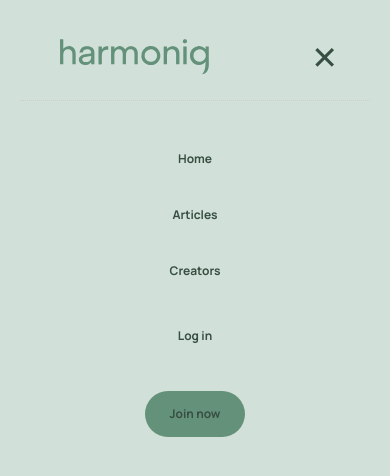
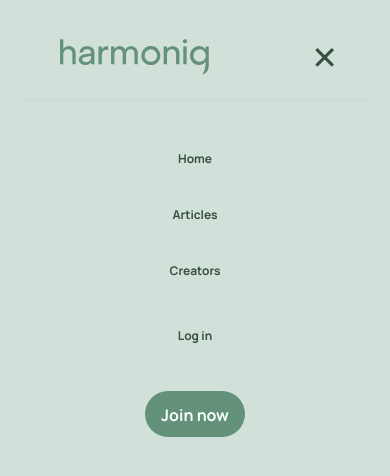
Before and after one commit to Nikolas-vl/project-harmoniq-front-end, a React (Vite) app: page / in a window 390 px wide. Both pictures are taken after a click on the button 339 px from the left and 37 px from the top of the page. Shown: the top 476 px of the page. Built offline with nearby package versions, Linux system fonts and the light colour scheme.

Commit message:
task/19-20-navigation-components

```diff
--- a/src/modules/Navigation/Navigation.jsx
+++ b/src/modules/Navigation/Navigation.jsx
@@ -1,8 +1,11 @@
-
 import { NavLink, useNavigate } from 'react-router-dom';
 import { useState, useEffect } from 'react';
 import styles from './Navigation.module.css';
-import logo from '../../assets/icons/header-logo.svg';
+
+
+import AuthButtons from './components/AuthButtons';
+import Burger from './components/Burger';
+import MobileMenu from './components/MobileMenu';
 
 function Navigation() {
   const navigate = useNavigate();
@@ -12,7 +15,6 @@ function Navigation() {
   const [isDesktop, setIsDesktop] = useState(window.innerWidth >= 1440);
   const [isTablet, setIsTablet] = useState(window.innerWidth >= 768 && window.innerWidth < 1440);
   const [isMobile, setIsMobile] = useState(window.innerWidth < 768);
-
 
   useEffect(() => {
     const handleResize = () => {
@@ -48,100 +50,59 @@ function Navigation() {
   };
 
   const toggleMenu = () => {
-    setIsMenuOpen(prevState => !prevState);
+    setIsMenuOpen(prev => !prev);
   };
 
   return (
     <nav className={styles.nav}>
-
+      {/* Навігація (десктоп) */}
       {isDesktop && (
         <ul className={styles.linkList}>
-          <li><NavLink to="/" className={({ isActive }) => isActive ? styles.active : undefined} onClick={() => setIsMenuOpen(false)}>Home</NavLink></li>
-          <li><NavLink to="/articles" className={({ isActive }) => isActive ? styles.active : undefined} onClick={() => setIsMenuOpen(false)}>Articles</NavLink></li>
-          <li><NavLink to="/creators" className={({ isActive }) => isActive ? styles.active : undefined} onClick={() => setIsMenuOpen(false)}>Creators</NavLink></li>
+          <li>
+            <NavLink to="/" className={({ isActive }) => isActive ? styles.active : undefined} >Home</NavLink>
+          </li>
+          <li>
+            <NavLink to="/articles" className={({ isActive }) => isActive ? styles.active : undefined} >Articles</NavLink>
+          </li>
+          <li>
+            <NavLink to="/creators" className={({ isActive }) => isActive ? styles.active : undefined} >Creators</NavLink>
+          </li>
         </ul>
       )}
 
-    {/* Кнопки десктоп */}
+      {/* Auth-кнопки (десктоп) */}
       {isDesktop && (
-        <div className={styles.authButtons}>
-          <button
-            onClick={handleLoginClick}
-            className={`${styles.authButton} ${activeAuthButton === 'login' ? styles.activeAuth : styles.inactiveAuth} ${styles.loginButton}`}
-          >
-            Log in
-          </button>
-          <button
-            onClick={handleJoinClick}
-            className={`${styles.authButton} ${activeAuthButton === 'join' ? styles.activeAuth : styles.inactiveAuth} ${styles.joinButton}`}
-          >
-            Join now
-          </button>
-        </div>
+        <AuthButtons
+          active={activeAuthButton}
+          onLogin={handleLoginClick}
+          onJoin={handleJoinClick}
+        />
       )}
 
-      {/* Кнопка "Join now" для планшетів (в основному хедері, перед гамбургером) */}
+      {/* Join now (планшет) */}
       {isTablet && (
         <button
           onClick={handleJoinClick}
-          className={`${styles.authButton} ${styles.joinButtonTablet}`}
+          className={` ${styles.joinButtonTablet}`} /*${styles.authButton}*/
         >
           Join now
         </button>
       )}
 
-
+      {/* Бургер */}
       {(isTablet || isMobile) && (
-        <button className={`${styles.hamburger} ${isMenuOpen ? styles.open : ''}`} onClick={toggleMenu}>
-          <span className={styles.hamburgerLine}></span>
-          <span className={styles.hamburgerLine}></span>
-          <span className={styles.hamburgerLine}></span>
-        </button>
+        <Burger isOpen={isMenuOpen} onClick={toggleMenu} />
       )}
 
-
-      <div className={`${styles.mobileMenuOverlay} ${isMenuOpen ? styles.showMenu : ''}`}>
-        <div className={styles.mobileMenuContent}>
-          <header className={styles.mobileMenuHeader}>
-            <div className={styles.mobileMenuHeaderContent}>
-              <img src={logo} alt="Harmoniq Logo" className={styles.logoImage} />
-
-              <div className={styles.mobileMenuCloseContent}>
-              {isTablet && (
-
-                <button
-                  onClick={handleJoinClick}
-                  className={`${styles.authButton} ${styles.joinButtonInModalHeader}`}
-                >
-                  Join now
-                </button>
-              )}
-
-              <button className={styles.closeButton} onClick={toggleMenu}>
-                &#x2715;
-              </button>
-              </div>
-            </div>
-          </header>
-
-          <nav className={styles.mobileMenuNavigation}>
-            <ul className={styles.mobileLinkList}>
-              <li><NavLink to="/" onClick={toggleMenu}>Home</NavLink></li>
-              <li><NavLink to="/articles" onClick={toggleMenu}>Articles</NavLink></li>
-              <li><NavLink to="/creators" onClick={toggleMenu}>Creators</NavLink></li>
-              <li>
-                <button onClick={handleLoginClick} className={styles.mobileLoginBtn}>Log in</button>
-              </li>
-
-              {isMobile && (
-                <li>
-                  <button onClick={handleJoinClick} className={styles.mobileJoinBtn}>Join now</button>
-                </li>
-              )}
-            </ul>
-          </nav>
-        </div>
-      </div>
+      {/* Мобільне меню */}
+      <MobileMenu
+        isOpen={isMenuOpen}
+        isTablet={isTablet}
+        isMobile={isMobile}
+        onClose={toggleMenu}
+        onLogin={handleLoginClick}
+        onJoin={handleJoinClick}
+      />
     </nav>
   );
 }
--- a/src/modules/Navigation/Navigation.module.css
+++ b/src/modules/Navigation/Navigation.module.css
@@ -37,7 +37,15 @@
 .authButtons {
   display: flex;
   gap: 16px;
+
 }
+
+.authButton{
+  display: flex;
+  justify-content: center;
+  align-items: center;
+}
+
 
 .authButton,
 .mobileLoginBtn,
@@ -51,6 +59,8 @@
   font-weight: 700;
   font-size: 12px;
   color: #374f42;
+
+
 }
 
 .authButton:hover{
@@ -201,6 +211,13 @@
   font-size: 12px;
   color: #374f42;
   box-sizing: border-box;
+}
+.mobileJoinBtn {
+  font-family: "Manrope", sans-serif;
+font-weight: 700;
+font-size: 16px;
+color: #f7fffb;
+
 }
 
 .mobileLoginBtn {
--- /dev/null
+++ b/src/modules/Navigation/components/AuthButtons.jsx
@@ -0,0 +1,27 @@
+import { NavLink, useLocation } from 'react-router-dom';
+import styles from '../Navigation.module.css';
+
+const AuthButtons = () => {
+  const location = useLocation();
+  const isLogin = location.pathname === '/login';
+  const isRegister = location.pathname === '/register';
+
+  return (
+    <div className={styles.authButtons}>
+      <NavLink
+        to="/login"
+        className={`${styles.authButton} ${isLogin ? styles.activeAuth : styles.inactiveAuth}`}
+      >
+        Log in
+      </NavLink>
+      <NavLink
+        to="/register"
+        className={`${styles.authButton} ${isRegister || !isLogin ? styles.activeAuth : styles.inactiveAuth}`}
+      >
+        Join now
+      </NavLink>
+    </div>
+  );
+};
+
+export default AuthButtons;
--- /dev/null
+++ b/src/modules/Navigation/components/Burger.jsx
@@ -0,0 +1,13 @@
+import styles from '../Navigation.module.css';
+
+const Burger = ({ onClick, isOpen }) => {
+  return (
+    <button className={`${styles.hamburger} ${isOpen ? styles.open : ''}`} onClick={onClick}>
+      <span className={styles.hamburgerLine}></span>
+      <span className={styles.hamburgerLine}></span>
+      <span className={styles.hamburgerLine}></span>
+    </button>
+  );
+};
+
+export default Burger;
--- /dev/null
+++ b/src/modules/Navigation/components/MobileMenu.jsx
@@ -0,0 +1,46 @@
+import { NavLink } from 'react-router-dom';
+import styles from '../Navigation.module.css'
+import logo from '../../../assets/icons/header-logo.svg';
+
+const MobileMenu = ({ isOpen, isTablet, isMobile, onClose, onLogin, onJoin }) => {
+  return (
+    <div className={`${styles.mobileMenuOverlay} ${isOpen ? styles.showMenu : ''}`}>
+      <div className={styles.mobileMenuContent}>
+        {/* Хедер */}
+        <header className={styles.mobileMenuHeader}>
+          <div className={styles.mobileMenuHeaderContent}>
+            <img src={logo} alt="Harmoniq Logo" className={styles.logoImage} />
+            <div className={styles.mobileMenuCloseContent}>
+              {isTablet && (
+                <button
+                  onClick={onJoin}
+                  className={`$ ${styles.joinButtonInModalHeader}`} /*{styles.authButton}*/
+                >
+                  Join now
+                </button>
+              )}
+              <button className={styles.closeButton} onClick={onClose}>
+                &#x2715;
+              </button>
+            </div>
+          </div>
+        </header>
+
+        {/* Навігація */}
+        <nav className={styles.mobileMenuNavigation}>
+          <ul className={styles.mobileLinkList}>
+            <li><NavLink to="/" onClick={onClose}>Home</NavLink></li>
+            <li><NavLink to="/articles" onClick={onClose}>Articles</NavLink></li>
+            <li><NavLink to="/creators" onClick={onClose}>Creators</NavLink></li>
+            <li><button onClick={onLogin} className={styles.mobileLoginBtn}>Log in</button></li>
+            {isMobile && (
+              <li><button onClick={onJoin} className={styles.mobileJoinBtn}>Join now</button></li>
+            )}
+          </ul>
+        </nav>
+      </div>
+    </div>
+  );
+};
+
+export default MobileMenu;
```
